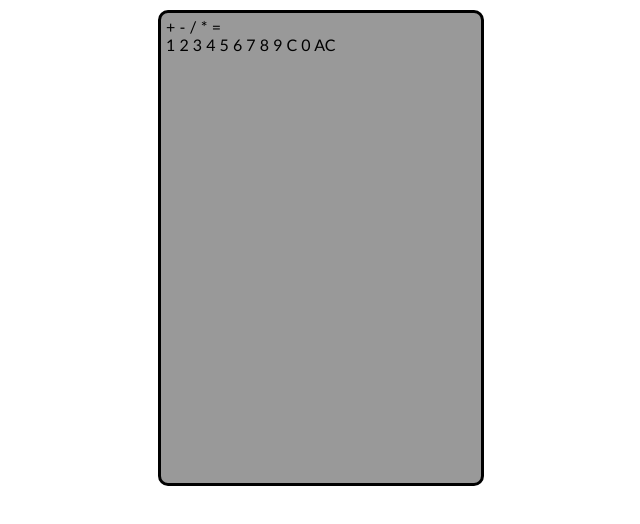
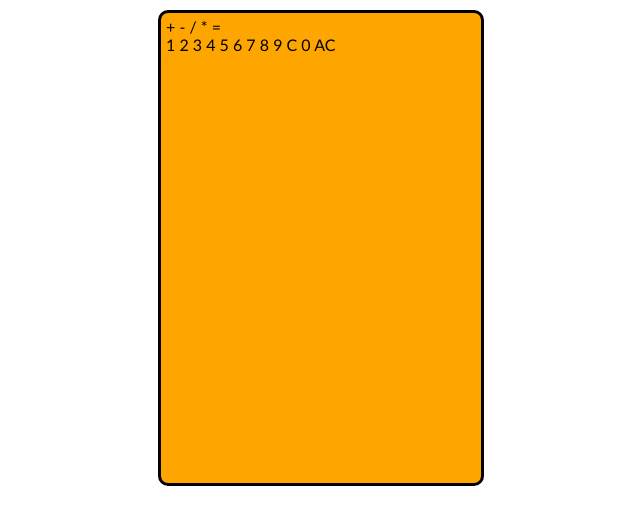
Before and after one commit to rahmona-henry/Calculator, a plain HTML site: page index.html in a window 1280 px wide. Shown: the whole page, without its empty margins (319-959 px from the left). Drawn offline with nearby package versions, Linux system fonts and the light colour scheme.

Commit message:
Change background colour

```diff
--- a/main.css
+++ b/main.css
@@ -8,7 +8,7 @@ body, div, a {
  height: 460px;
  margin: 10px auto;  /*centers it in the browser window*/
  padding:5px;
- background-color:#999;
+ background-color:#FFA500;
  border: 3px solid black;
  border-radius: 10px;
 }
```
